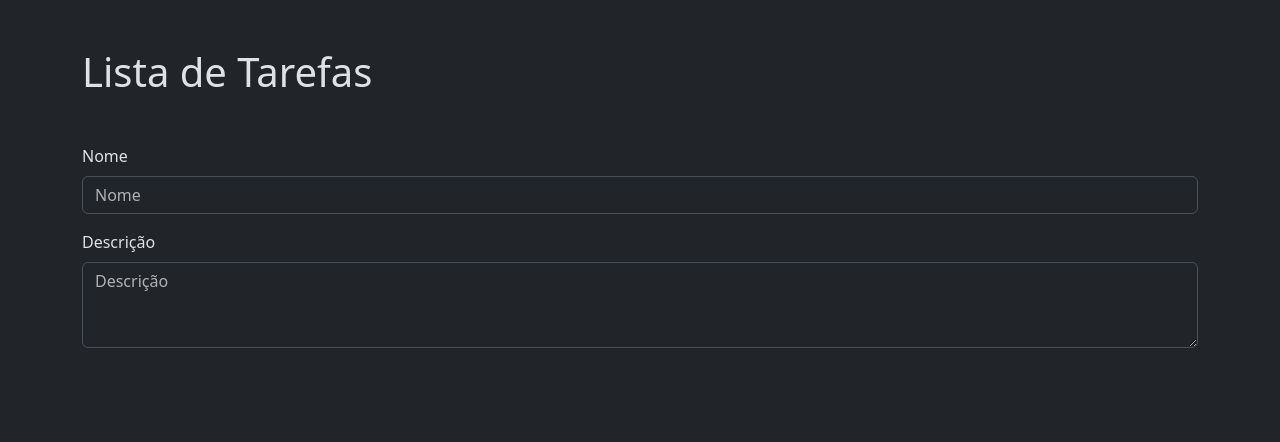
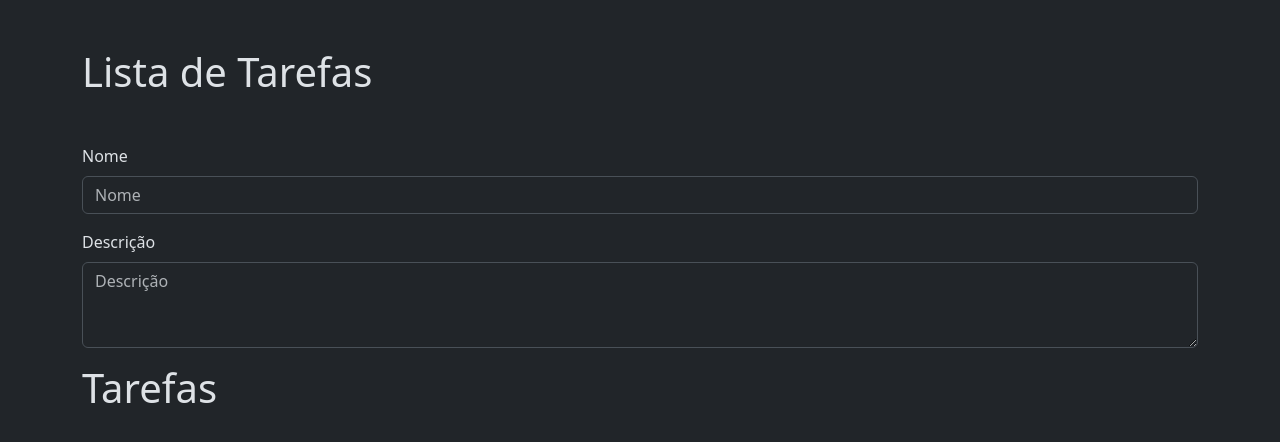
Before and after one commit to rickarin/tacaca, a plain HTML site: page index.html in a window 1280 px wide. Drawn offline with nearby package versions, Linux system fonts and the light colour scheme.

Commit message:
Adicionando alguns containers no html

```diff
--- a/index.html
+++ b/index.html
@@ -26,6 +26,9 @@
                 </div>
 
         </div>
+        <div class="container-xl">
+                <h1>Tarefas</h1>
+        </div>
 
         <script src="https://cdn.jsdelivr.net/npm/bootstrap@5.3.3/dist/js/bootstrap.bundle.min.js"
                 integrity="sha384-YvpcrYf0tY3lHB60NNkmXc5s9fDVZLESaAA55NDzOxhy9GkcIdslK1eN7N6jIeHz"
```
